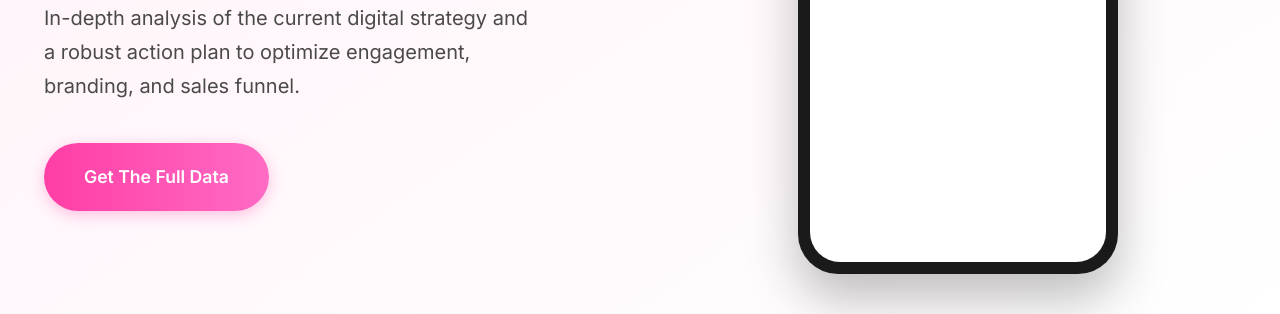
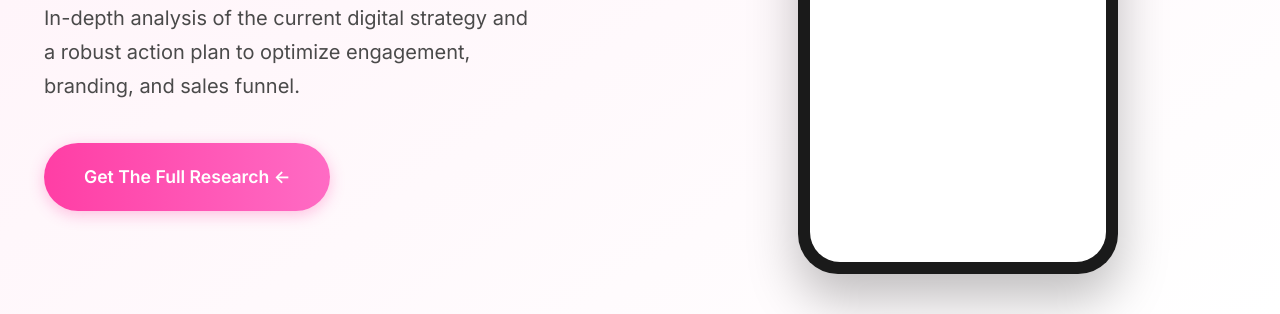
Before and after one commit to itsmatheussa/RichardYu-Research, a plain HTML site: page index.html in a window 1280 px wide. Shown: the part 486-800 px from the top of the page. Drawn offline with Linux system fonts and the light colour scheme.

Commit message:
Update index.html

```diff
--- a/index.html
+++ b/index.html
@@ -1532,7 +1532,7 @@
                 <div class="hero-text">
                     <h1>Strategic <span class="highlight">Digital Content</span>—Analysis & Optimization!</h1>
                     <p>In-depth analysis of the current digital strategy and a robust action plan to optimize engagement, branding, and sales funnel.</p>
-                    <a href="#document" class="cta-button">Get The Full Data</a>
+                    <a href="#document" class="cta-button">Get The Full Research <-</a>
                 </div>
                 <div class="phone-mockup" id="phoneMockup">
                     <div class="phone">
```
